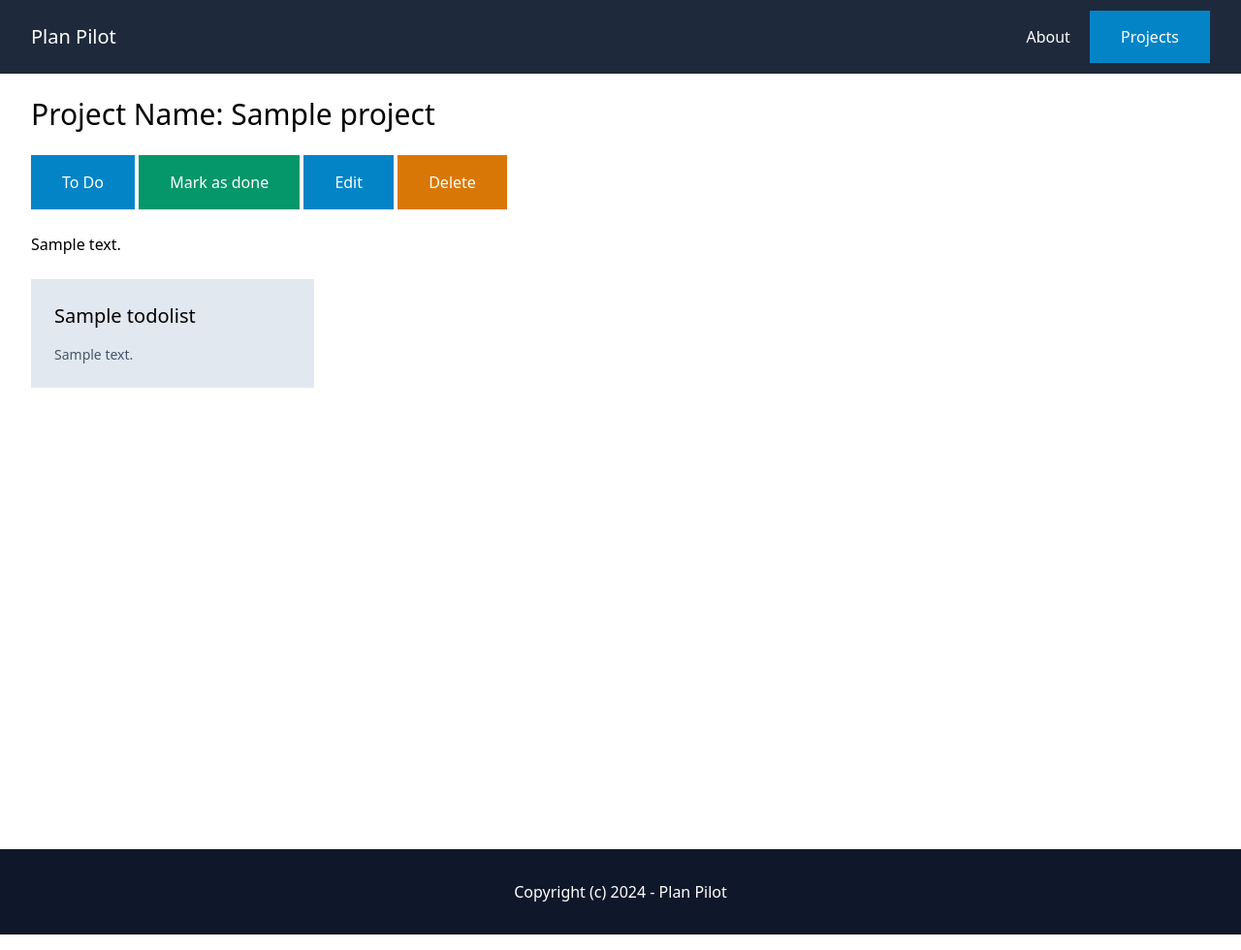
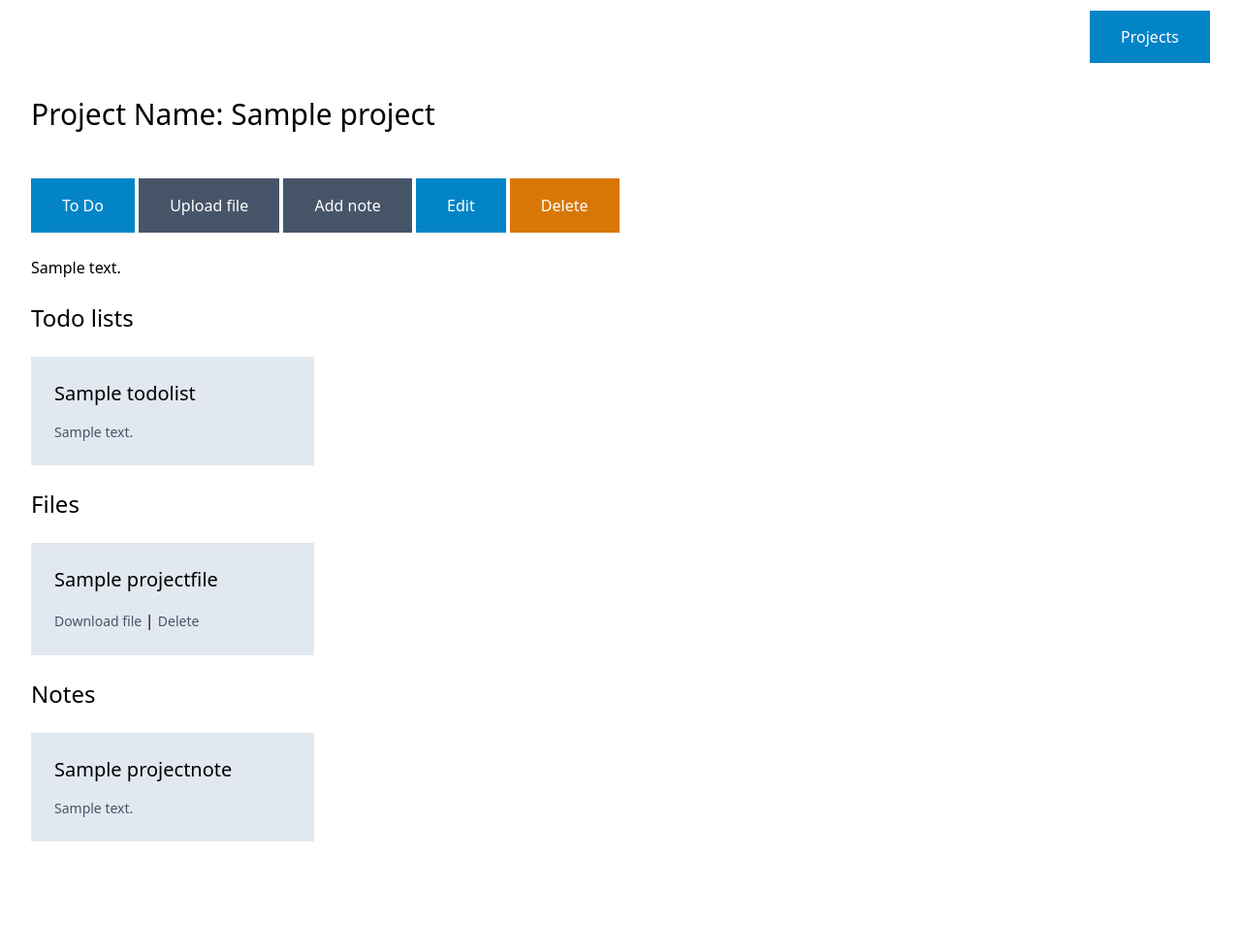
Before and after one commit to mahmoudessam820/planpilot, a Django app: page /projects/00000000-0000-0000-0000-000000000001/ in a window 1280 px wide. Shown: the whole page at 97% size. Run offline with Django 5.2, Linux system fonts and the light colour scheme; a user stored in the database is signed in; tables that the repository leaves empty hold one stand-in row (values such as "Sample post"); some libraries are stand-ins or nearby versions.

Commit message:
added new classes to the project app

```diff
--- a/main/templates/main/base.html
+++ b/main/templates/main/base.html
@@ -8,7 +8,7 @@
 
     <body>
 
-        <nav class="py-6 px-8 flex items-center justify-between bg-slate-800">
+        <nav class="py-6 px-8 flex items-center dark:bg-gray-800 bg-white justify-between">
             <h1 class="text-xl text-white"><a href="{% url 'main:index' %}">Plan Pilot</a></h1>
 
             <div class="space-x-4">
@@ -25,7 +25,7 @@
             </div>
         </nav>
 
-        <main class="py-6 px-8 h-screen">
+        <main class="py-6 px-8">
 
             <!-- Start error message -->
 
@@ -68,7 +68,7 @@
 
         </main>
 
-        <footer class="py-8 px-8 bg-slate-900 text-center">
+        <footer class="py-8 px-8 dark:bg-gray-800 bg-white text-center">
             <p class="text-white">Copyright (c) 2024 - Plan Pilot</p>
         </footer>
 
--- a/planpilot/settings.py
+++ b/planpilot/settings.py
@@ -115,6 +115,11 @@ USE_TZ = True
 
 STATIC_URL = 'static/'
 
+# Create Media folder automatically
+MEDIA_URL = 'media/'
+MEDIA_ROOT = BASE_DIR / 'media'
+
+
 # Default primary key field type
 # https://docs.djangoproject.com/en/5.0/ref/settings/#default-auto-field
 
--- a/planpilot/urls.py
+++ b/planpilot/urls.py
@@ -1,3 +1,5 @@
+from django.conf import settings
+from django.conf.urls.static import static
 from django.contrib import admin
 from django.urls import path, include
 
@@ -10,4 +12,5 @@ urlpatterns = [
     path('projects/', include('project.urls')),
     path('projects/<uuid:project_id>/', include('todolist.urls')),
     path('projects/<uuid:project_id>/<uuid:todolist_id>/', include('task.urls')),
-]
+] + static(settings.MEDIA_URL, document_root=settings.MEDIA_ROOT) # This is for handling url it will create url for attchment files,
+                                                                  # Can than open the file in a new tab.
--- a/project/models.py
+++ b/project/models.py
@@ -5,21 +5,46 @@ from django.db import models
 from account.models import User
 
 
+# Project Model
+
 class Project(models.Model):
 
     id = models.UUIDField(primary_key=True, default=uuid.uuid4, editable=False)
     name = models.CharField(max_length=255)
     description = models.TextField(blank=True, null=True)
 
+    # Relationship models.
     created_by = models.ForeignKey(User, on_delete=models.CASCADE, related_name='projects')
 
     def __str__(self):
         return self.name
 
 
+# Files model
+
 class ProjectFile(models.Model):
-    pass
+
+    id = models.UUIDField(primary_key=True, default=uuid.uuid4, editable=False)
+    name = models.CharField(max_length=255)
+    attachment = models.FileField(upload_to='projectfiles')
+
+    # Relationship models.
+    project = models.ForeignKey(Project, related_name='files', on_delete=models.CASCADE)
+
+    def __str__(self):
+        return self.name
 
 
+# Note Model
+
 class ProjectNote(models.Model):
-    pass
+
+    id = models.UUIDField(primary_key=True, default=uuid.uuid4, editable=False)
+    name = models.CharField(max_length=255)
+    body = models.TextField(blank=True, null=True)
+
+    # Relationship models.
+    project = models.ForeignKey(Project, related_name='notes', on_delete=models.CASCADE)
+
+    def __str__(self):
+        return self.name
--- a/project/templates/project/project.html
+++ b/project/templates/project/project.html
@@ -3,10 +3,12 @@
 
 {% block content %}
 
+
     <h1 class="mb-6 text-3xl">Project Name: {{ project.name }}</h1>
 
     <a href="{% url 'todolist:add' project.id %}" class="py-4 px-8 bg-sky-600 text-white inline-block">To Do</a>
-    <a href="#" class="py-4 px-8 bg-emerald-600 text-white inline-block">Mark as done</a>
+    <a href="{% url 'project:upload_file' project.id %}" class="mt-6 py-4 px-8 bg-slate-600 text-white inline-block">Upload file</a>
+    <a href="{% url 'project:add_note' project.id %}" class="mt-6 py-4 px-8 bg-slate-600 text-white inline-block">Add note</a>
     <a href="{% url 'project:edit' project.id %}" class="py-4 px-8 bg-sky-600 text-white inline-block">Edit</a>
     <a href="{% url 'project:delete' project.id %}" class="py-4 px-8 bg-amber-600 text-white inline-block">Delete</a>
 
@@ -14,6 +16,8 @@
         <p class="mt-6">{{ project.description }}</p>
     {% endif %}
 
+
+    <h2 class="mt-6 text-2xl">Todo lists</h2>
 
     <div class="mt-6 grid grid-cols-4 gap-4">
 
@@ -37,4 +41,43 @@
 
     </div>
 
+
+    <h2 class="mt-6 text-2xl">Files</h2>
+
+    <div class="mt-6 grid grid-cols-4 gap-4">
+        {% for projectfile in project.files.all %}
+            <div class="py-6 px-6 bg-slate-200">
+                <h3 class="mb-4 text-xl">{{ projectfile.name }}</h3>
+
+                <a href="{{ projectfile.attachment.url }}" target="_blank" class="text-sm text-slate-600">
+                    Download file
+                </a>
+
+                |
+
+                <a href="{% url 'project:delete_file' project.id projectfile.id %}" class="text-sm text-slate-600">
+                    Delete
+                </a>
+            </div>
+        {% endfor %}
+    </div>
+
+
+    <h2 class="mt-6 text-2xl">Notes</h2>
+
+    <div class="mt-6 grid grid-cols-4 gap-4">
+        {% for note in project.notes.all %}
+            <div class="py-6 px-6 bg-slate-200">
+                <a href="{% url 'project:note_detail' project.id note.id %}">
+                    <h3 class="mb-4 text-xl">{{ note.name }}</h3>
+
+                    <p class="text-sm text-slate-600">
+                        {{ note.body|truncatechars:50 }}
+                    </p>
+                </a>
+            </div>
+        {% endfor %}
+    </div>
+
+
 {% endblock %}
--- a/project/urls.py
+++ b/project/urls.py
@@ -15,4 +15,10 @@ urlpatterns = [
     path('<uuid:pk>/', views.project, name='project'),
     path('<uuid:pk>/edit/', views.edit, name='edit'),
     path('<uuid:pk>/delete/', views.delete, name='delete'),
+    path('<uuid:project_id>/files/upload/', views.upload_file, name='upload_file'),
+    path('<uuid:project_id>/files/<uuid:pk>/delete/', views.delete_file, name='delete_file'),
+    path('<uuid:project_id>/notes/add/', views.add_note, name='add_note'),
+    path('<uuid:project_id>/notes/<uuid:pk>/detail', views.note_detail, name='note_detail'),
+    path('<uuid:project_id>/notes/<uuid:pk>/edit/', views.note_edit, name='note_edit'),
+    path('<uuid:project_id>/notes/<uuid:pk>/delete/', views.note_delete, name='note_delete'),
 ]
--- a/project/views.py
+++ b/project/views.py
@@ -3,10 +3,11 @@ from django.core.exceptions import ValidationError
 from django.contrib.auth.decorators import login_required
 from django.shortcuts import render, redirect, get_object_or_404
 
-
-from .models import Project
+from .forms import ProjectFileForm
+from .models import Project, ProjectNote
 
 
+# Project
 
 @login_required
 def projects(request):
@@ -72,3 +73,111 @@ def delete(request, pk):
     project.delete()
 
     return redirect('/projects/')
+
+
+# Files
+
+@login_required
+def upload_file(request, project_id):
+
+    project = get_object_or_404(Project, pk=project_id, created_by=request.user)
+
+    if request.method == 'POST':
+        form = ProjectFileForm(request.POST, request.FILES)
+        try:
+            if form.is_valid():
+                projectfile = form.save(commit=False)
+                projectfile.project = project
+                projectfile.save()
+                messages.success(request, 'File uploaded successfully.')
+                return redirect(f'/projects/{project_id}/')
+            else:
+                messages.error(request, 'Form is not valid. Please correct the errors.')
+        except Exception as e:
+            messages.error(request, f'An error occurred: {e}')
+    else:
+        form = ProjectFileForm()
+    return render(request, 'project/upload_file.html', {
+        'project': project,
+        'form': form
+    })
+
+
+@login_required
+def delete_file(request, project_id, pk):
+
+    project = get_object_or_404(Project, pk=project_id, created_by=request.user)
+    projectfile = project.files.get(pk=pk)
+    projectfile.delete()
+
+    messages.success(request, 'File deleted successfully')
+
+    return redirect(f'/projects/{project_id}/')
+
+
+
+# Notes
+
+@login_required
+def add_note(request, project_id):
+
+    project = get_object_or_404(Project, pk=project_id, created_by=request.user)
+
+    if request.method == 'POST':
+
+        name = request.POST.get('name', '')
+        body = request.POST.get('body', '')
+
+        if name and body:
+
+            ProjectNote.objects.create(name=name, body=body, project=project)
+            return redirect(f'/projects/{project_id}/')
+
+    return render(request, 'project/add_note.html', {
+        'project': project
+    })
+
+
+
+@login_required
+def note_detail(request, project_id, pk):
+
+    project = get_object_or_404(Project, pk=project_id, created_by=request.user)
+    note = project.notes.get(pk=pk)
+
+    return render(request, 'project/note_detail.html', {
+        'project': project,
+        'note': note
+    })
+
+
+@login_required
+def note_edit(request, project_id, pk):
+    project = get_object_or_404(Project, pk=project_id, created_by=request.user)
+    note = project.notes.get(pk=pk)
+
+    if request.method == 'POST':
+        name = request.POST.get('name', '')
+        body = request.POST.get('body', '')
+
+        if name and body:
+            note.name = name
+            note.body = body
+            note.save()
+
+            return redirect(f'/projects/{project_id}/')
+
+    return render(request, 'project/note_edit.html', {
+        'project': project,
+        'note': note
+    })
+
+
+@login_required
+def note_delete(request, project_id, pk):
+
+    project = Project.objects.filter(created_by=request.user).get(pk=project_id)
+    note = project.notes.get(pk=pk)
+    note.delete()
+
+    return redirect(f'/projects/{project_id}/')
--- a/task/models.py
+++ b/task/models.py
@@ -14,6 +14,7 @@ class Task(models.Model):
     description = models.TextField(blank=True, null=True)
     is_done = models.BooleanField(default=False)
 
+    # Relationship models.
     project = models.ForeignKey(Project, related_name='tasks', on_delete=models.CASCADE)
     todolist = models.ForeignKey(Todolist, related_name='tasks', on_delete=models.CASCADE)
     created_by = models.ForeignKey(User, related_name='tasks', on_delete=models.CASCADE)
--- a/todolist/models.py
+++ b/todolist/models.py
@@ -13,6 +13,7 @@ class Todolist(models.Model):
     name = models.CharField(max_length=255)
     description = models.TextField(blank=True, null=True)
 
+    # Relationship models.
     created_by = models.ForeignKey(User, on_delete=models.CASCADE, related_name='todolists')
     project = models.ForeignKey(Project, on_delete=models.CASCADE, related_name='todolists')
 
```
Also changed, not shown: project/forms.py (added, +9 -0 lines), project/templates/project/add_note.html (added, +25 -0 lines), project/templates/project/note_detail.html (added, +12 -0 lines), project/templates/project/note_edit.html (added, +23 -0 lines), project/templates/project/upload_file.html (added, +15 -0 lines), project/migrations/0002_projectnote_projectfile.py (added), project/migrations/0003_delete_projectnote.py (added), project/migrations/0004_projectnote.py (added), 1 other file.
